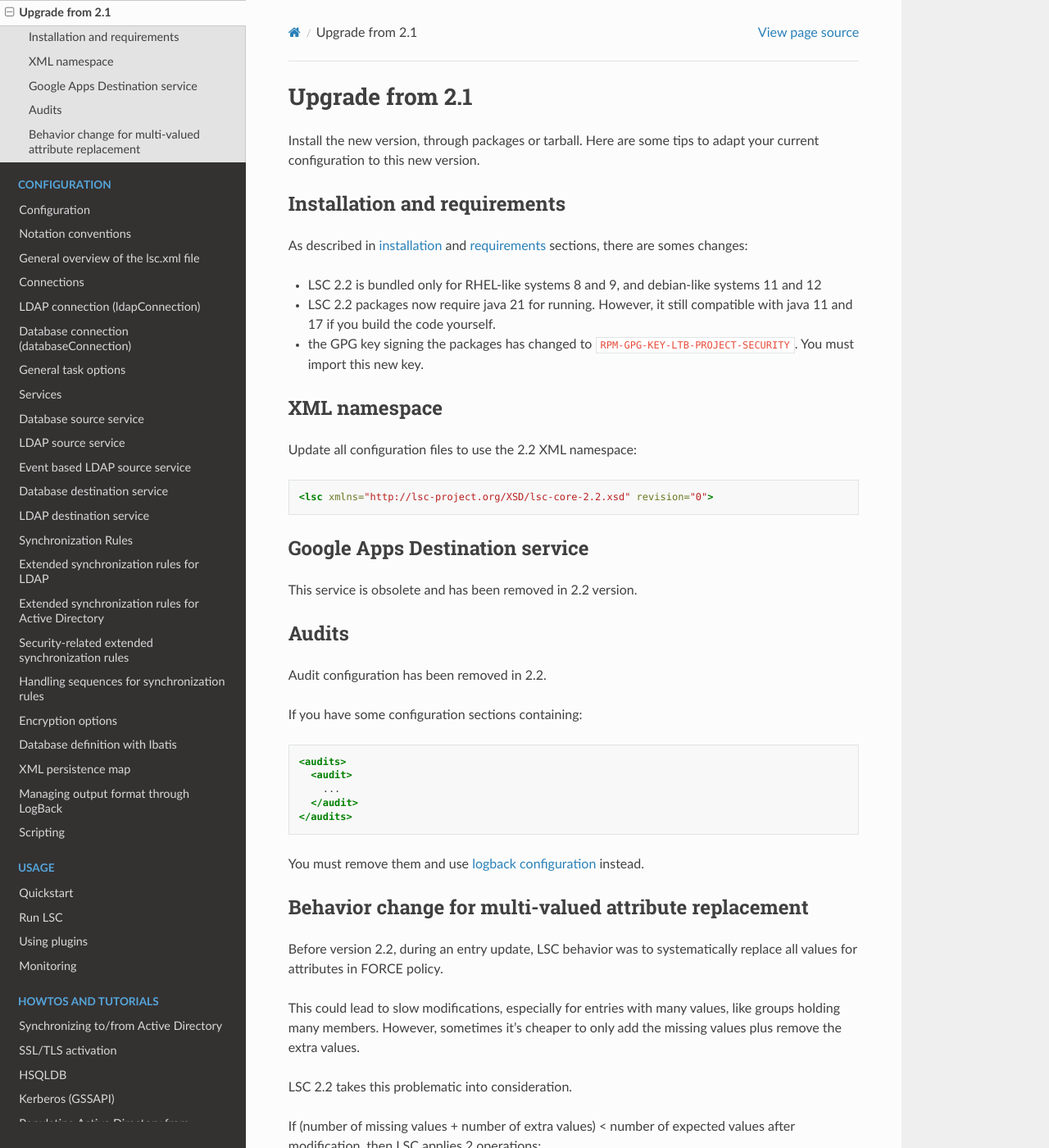
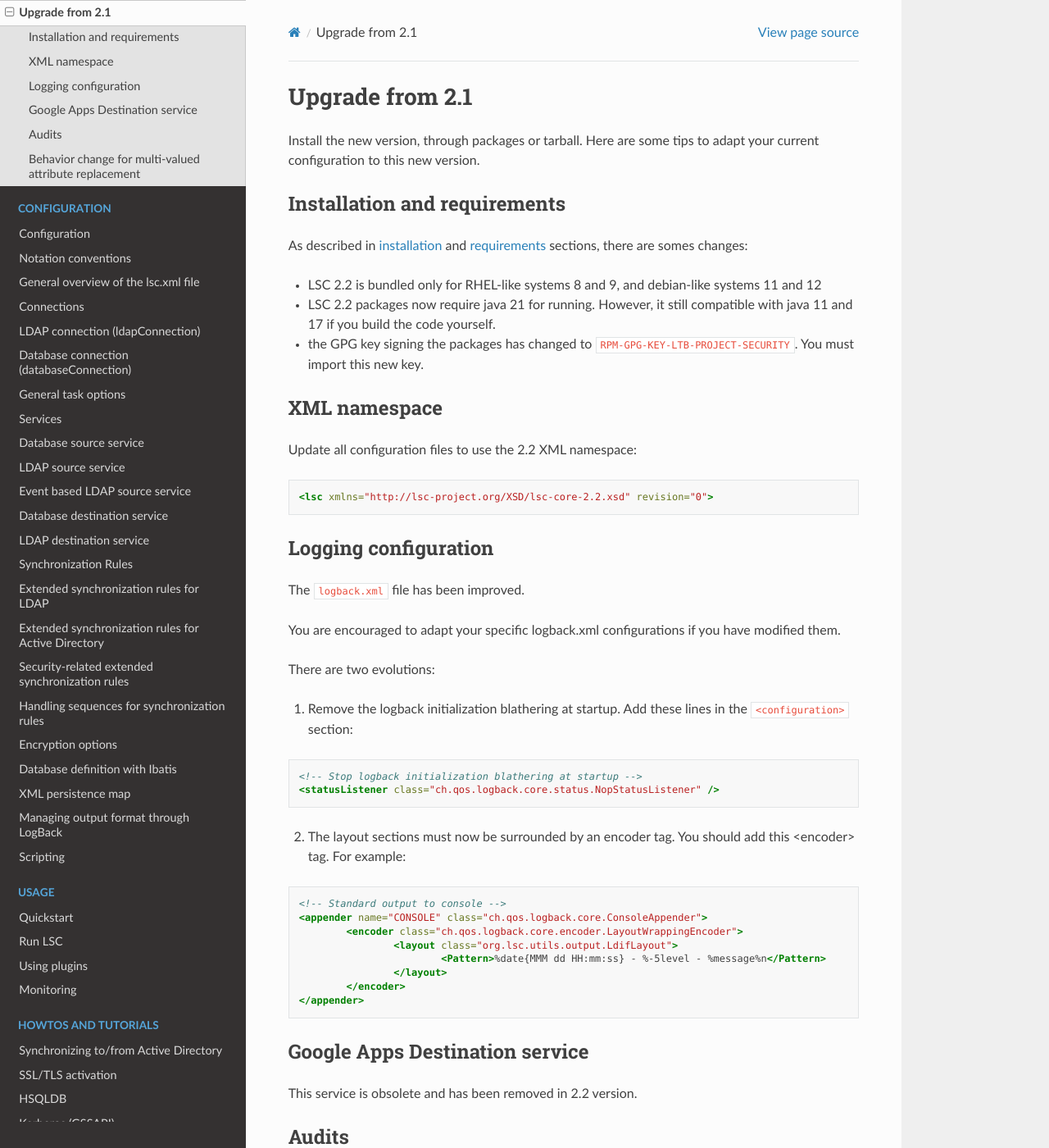
Before and after one commit to lsc-project/documentation, a Sphinx documentation site: the page built from source/upgrade.rst, in a window 1280 px wide and 1400 px high. Shown: the whole window at 82% size. Built offline with Sphinx 7.4.7 and the Read the Docs theme 3.1.0, drawn with Linux system fonts in a browser that asks for light colours.

Commit message:
add upgrade notes about logback evolutions (#21)

```diff
--- a/source/upgrade.rst
+++ b/source/upgrade.rst
@@ -23,6 +23,36 @@ Update all configuration files to use the 2.2 XML namespace:
 .. code-block:: XML
 
     <lsc xmlns="http://lsc-project.org/XSD/lsc-core-2.2.xsd" revision="0">
+
+Logging configuration
+=====================
+
+The ``logback.xml`` file has been improved.
+
+You are encouraged to adapt your specific logback.xml configurations if you have modified them.
+
+There are two evolutions:
+
+1. Remove the logback initialization blathering at startup. Add these lines in the ``<configuration>`` section:
+
+.. code-block:: XML
+
+        <!-- Stop logback initialization blathering at startup -->
+        <statusListener class="ch.qos.logback.core.status.NopStatusListener" />
+
+2. The layout sections must now be surrounded by an encoder tag. You should add this <encoder> tag. For example:
+
+.. code-block:: XML
+
+        <!-- Standard output to console -->
+        <appender name="CONSOLE" class="ch.qos.logback.core.ConsoleAppender">
+                <encoder class="ch.qos.logback.core.encoder.LayoutWrappingEncoder">
+                        <layout class="org.lsc.utils.output.LdifLayout">
+                                <Pattern>%date{MMM dd HH:mm:ss} - %-5level - %message%n</Pattern>
+                        </layout>
+                </encoder>
+        </appender>
+
 
 Google Apps Destination service
 ===============================
```
